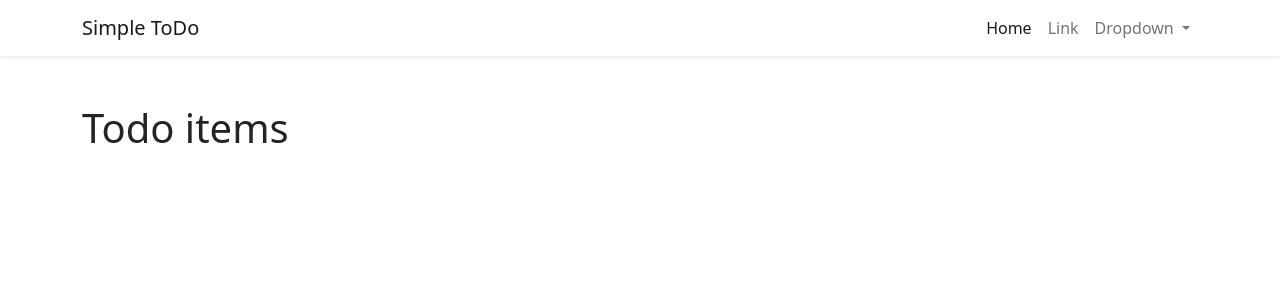
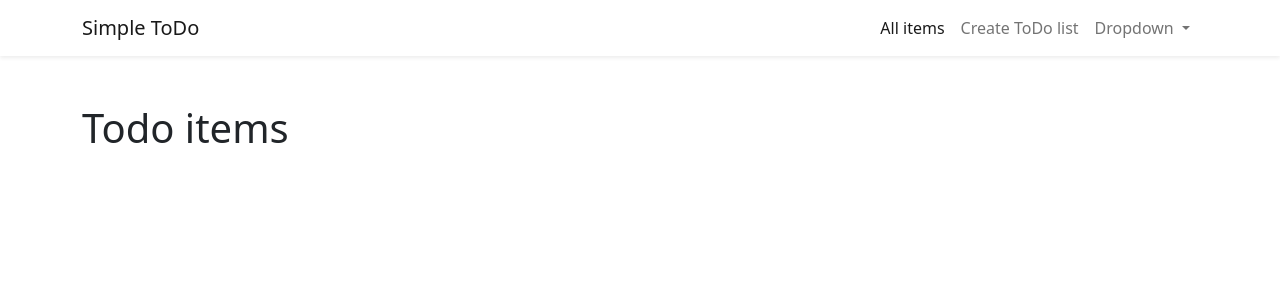
Before and after one commit to paulnyabaro/simple_todo, a Django app: page / in a window 1280 px wide. Shown: the top 300 px of the page. Run offline with Django 4.2, Linux system fonts and the light colour scheme; data that the repository does not hold is empty.

Commit message:
Added create item url and template

```diff
--- a/simple_todo/base/templates/base/base.html
+++ b/simple_todo/base/templates/base/base.html
@@ -10,17 +10,17 @@
 <body>
     <nav class="navbar navbar-expand-lg navbar-light bg-white shadow-sm">
         <div class="container">
-            <a class="navbar-brand" href="#">Simple ToDo</a>
+            <a class="navbar-brand" href="{% url 'index' %}">Simple ToDo</a>
             <button class="navbar-toggler" type="button" data-bs-toggle="collapse" data-bs-target="#navbarSupportedContent" aria-controls="navbarSupportedContent" aria-expanded="false" aria-label="Toggle navigation">
                 <span class="navbar-toggler-icon"></span>
             </button>
             <div class="collapse navbar-collapse" id="navbarSupportedContent">
                 <ul class="navbar-nav ms-auto mb-2 mb-lg-0">
                 <li class="nav-item">
-                    <a class="nav-link active" aria-current="page" href="#">Home</a>
+                    <a class="nav-link active" aria-current="page" href="#">All items</a>
                 </li>
                 <li class="nav-item">
-                    <a class="nav-link" href="#">Link</a>
+                    <a class="nav-link" href="{% url 'create' %}">Create ToDo list</a>
                 </li>
                 <li class="nav-item dropdown">
                     <a class="nav-link dropdown-toggle" href="#" id="navbarDropdown" role="button" data-bs-toggle="dropdown" aria-expanded="false">
--- a/simple_todo/base/urls.py
+++ b/simple_todo/base/urls.py
@@ -2,5 +2,6 @@ from django.urls import path
 from . import views
 
 urlpatterns = [
-    path('', views.index, name='index')
+    path('', views.index, name='index'),
+    path('create/', views.create, name='create')
 ]
--- a/simple_todo/base/views.py
+++ b/simple_todo/base/views.py
@@ -8,4 +8,7 @@ def index(request):
     return render(request, 'base/index.html', context)
 
 def todo(request):
-    context = {'todos': todos}
+    pass
+
+def create(request):
+    return render(request, 'base/create.html')
```
Also changed, not shown: simple_todo/base/templates/base/create.html (added, +7 -0 lines).
